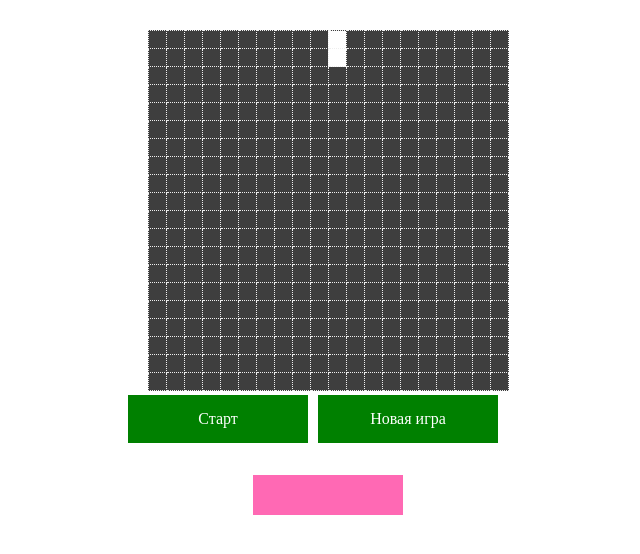
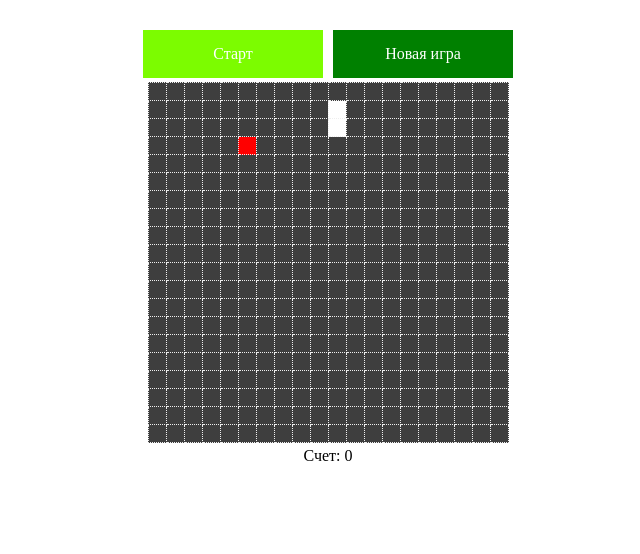
Before and after one commit to alimbaeva/Lesson7-Snacke, a plain HTML site: page index.html in a window 1280 px wide. Both pictures are taken after a click on the element "Старт". Shown: the whole page, without its empty margins (312-952 px from the left). Drawn offline with Linux system fonts and the light colour scheme.

Commit message:
chaindge code

```diff
--- a/index.html
+++ b/index.html
@@ -11,12 +11,15 @@
 
 <body>
     <div class="wrap">
+
+        <div class="buttons">
+            <div class='snake-start'>Старт</div>
+            <div class='snake-renew'>Новая игра</div>
+        </div>
         <div id="snake-field"></div>
-        <div id="buttons">
-            <div id='snake-start'>Старт</div>
-            <div id='snake-renew'>Новая игра</div>
+        <div class="score">
+            <span class="score-text">Счет: </span><span class="score-point"></span>
         </div>
-        <h3 class='count'></h3>
     </div>
     <script src="script.js"></script>
 </body>
--- a/script.js
+++ b/script.js
@@ -1,115 +1,120 @@
-//Глобальные переменные т.е неполноценные константы, потому что мы ее будем переопределять
-var FIELD_SIZE_X = 20; //строки
-var FIELD_SIZE_Y = 20; //столбцы
-var SNAKE_SPEED = 200;//Интервал между премещениями змейки(как часто змейка будет менять кординаты) т.е скорость змейки
-var snake = [];// сама змейка
-var direction = 'y+';//направление движение змейки вверх
-var gameIsRunning = false;//запущена ли игра(пока нет-false)
-var snake_timer;//таймер змейки
-var food_timer; //таймер для еды(появление корма)
-var score = 0;//результат (счет игры - сколько корма съела змея)
-var bomb_timer;// таймер бомбы
+// Глобальные переменные:
+var FIELD_SIZE_X = 20;
+var FIELD_SIZE_Y = 20;
+var SNAKE_SPEED = 100;      // Интервал между перемещениями змейки
+var FOOD_SPEED = 5000;      // Интервад между созданием еды
+var PROBLEM_SPEED = 5000;   // интервал межуд созданием проблем =)
+var snake = [];             // Сама змейка
+var direction = 'y+';        // Направление движения змейки
+var gameIsRunning = false;  // Запущена ли игра
+var snake_timer;            // Таймер змейки
+var food_timer;             // Таймер еды
+var problem_timer;          // Таймер проблем
+var score = 0;              // Результат
+var btnStart = document.getElementsByClassName('snake-start')[0];  //кнопка старта;
+var btnRenew = document.getElementsByClassName('snake-renew')[0];   //кнопка рестарта
+var points = document.getElementsByClassName('score-point')[0];     //показатель счет
 
 function init() {
-    prepareGameField(); //Гнерация поля
+    prepareGameField(); // Генерация поля
+    points.innerHTML = score;
     var wrap = document.getElementsByClassName('wrap')[0];
-    //подогняем размар контейнера под игровое поле
-
-    /*
-    if (16 * (FIELD_SIZE_X + 1) <380) {
+    // Подгоняем размер контейнера под игровое поле
+    if (16 * (FIELD_SIZE_X + 1) < 380) {
         wrap.style.width = '380px';
     }
     else {
-        wrap.style.width = (16 * (FIELD_SIZE_X + 1)).toSring() + 'px';
+        wrap.style.width = (16 * (FIELD_SIZE_X + 1)).toString() + 'px';
     }
-    */
 
-    wrap.style.width = '400px';
     // События кнопок Старт и Новая игра
-    document.getElementById('snake-start').addEventListener('click', startGame);
-    document.getElementById('snake-renew').addEventListener('click', refreshGame);
+    btnStart.addEventListener('click', startGame);
+    btnRenew.addEventListener('click', refreshGame);
 
     // Отслеживание клавиш клавиатуры
     addEventListener('keydown', changeDirection);
 }
 
-/*
-функция генерация игрового поля
+/**
+ * Функция генерации игрового поля
  */
 function prepareGameField() {
-    // создаем таблицу
+    // Создаём таблицу
     var game_table = document.createElement('table');
-    game_table.setAttribute('class', 'game-table ');
+    game_table.setAttribute('class', 'game-table');
 
-    //Генерация ячеек игровой таблицы
-    for (var i = 0; i < FIELD_SIZE_X; i++) {
-        //Создание строки
+    // Генерация ячеек игровой таблицы
+    for (var i = 0; i < FIELD_SIZE_Y; i++) {
+        // Создание строки
         var row = document.createElement('tr');
         row.className = 'game-table-row row-' + i;
 
-        for (var j = 0; j < FIELD_SIZE_Y; j++) {
-            //создание ячеек
+        for (var j = 0; j < FIELD_SIZE_X; j++) {
+            // Создание ячейки
             var cell = document.createElement('td');
             cell.className = 'game-table-cell cell-' + i + '-' + j;
 
             row.appendChild(cell); // Добавление ячейки
         }
-        game_table.appendChild(row); //Добавление строки
+        game_table.appendChild(row); // Добавление строки
     }
-    document.getElementById('snake-field').appendChild(game_table); //добавление таблицы
+
+    document.getElementById('snake-field').appendChild(game_table); // Добавление таблицы
 }
 
 /**
- * Cтарт игры
+ * Старт игры
  */
 function startGame() {
+    if (!gameIsRunning) {
         gameIsRunning = true;
-    respawn(); // создали змейку
-
-    snake_timer = setInterval(move, SNAKE_SPEED); // каждые 200мс запускае фун-ю move
-    setTimeout(createFood, 5000);
-    bomb_timer = setInterval(createBomb, 6000);//каждые 250мс появляется бомба
+        btnStart.className = "snake-start-nonactive";
+        createFood();
+        respawn();
+        snake_timer = setInterval(move, SNAKE_SPEED);
+        food_timer = setInterval(createFood, FOOD_SPEED);
+        problem_timer = setInterval(createProblem, PROBLEM_SPEED);
+    }
 }
 
 /**
- * функция расположения змейки на игровом поле
+ * Функция расположения змейки на игровом поле
  */
+function respawn() {
+    // Змейка - массив td
+    // Стартовая длина змейки = 2
 
-function respawn() {
-    //змейка - массив td
-    //Стартовая длина змейки=2
-
-    // respawn змейки из центра
+    // Respawn змейки из центра
     var start_coord_x = Math.floor(FIELD_SIZE_X / 2);
     var start_coord_y = Math.floor(FIELD_SIZE_Y / 2);
 
-    // хвост змейки
-    var snake_tail = document.getElementsByClassName('cell-' + start_coord_y + '-' + start_coord_x)[0];
+    // Голова змейки
+    var snake_head = document.getElementsByClassName('cell-' + start_coord_y + '-' + start_coord_x)[0];
+    snake_head.setAttribute('class', snake_head.getAttribute('class') + ' snake-unit');
+    // Тело змейки
+    var snake_tail = document.getElementsByClassName('cell-' + (start_coord_y - 1) + '-' + start_coord_x)[0];
     snake_tail.setAttribute('class', snake_tail.getAttribute('class') + ' snake-unit');
-    //голова змейки
-    var snake_head = document.getElementsByClassName('cell-' + (start_coord_y - 1) + '-' + start_coord_x)[0];
-    snake_head.setAttribute('class', snake_head.getAttribute('class') + ' snake-unit');
 
+    snake.push(snake_head);
     snake.push(snake_tail);
-    snake.push(snake_head);
+    points.innerHTML = score;
 }
 
-/*
-движение змейки
+/**
+ * Движение змейки
  */
-
 function move() {
-    //consol.log('move'.direection);
+    //console.log('move',direction);
     // Сборка классов
     var snake_head_classes = snake[snake.length - 1].getAttribute('class').split(' ');
 
-    // сдвиг головы
+    // Сдвиг головы
     var new_unit;
-    var snake_coords = snake_head_classes[1].split('-');//преобразовали строкув массив
+    var snake_coords = snake_head_classes[1].split('-');
     var coord_y = parseInt(snake_coords[1]);
     var coord_x = parseInt(snake_coords[2]);
 
-    //Определяем новую точку
+    // Определяем новую точку
     if (direction == 'x-') {
         new_unit = document.getElementsByClassName('cell-' + (coord_y) + '-' + (coord_x - 1))[0];
     }
@@ -123,43 +128,79 @@ function move() {
         new_unit = document.getElementsByClassName('cell-' + (coord_y + 1) + '-' + (coord_x))[0];
     }
 
+    if (new_unit === undefined) {
+        new_unit = headTeleport(coord_y, coord_x);
+    }
 
-    //Проверки
+    if (!haveFood(new_unit)) {
+        // Находим хвост
+        var removed = snake.splice(0, 1)[0];
+        var classes = removed.getAttribute('class').split(' ');
+
+        // удаляем хвост
+        removed.setAttribute('class', classes[0] + ' ' + classes[1]);
+    }
+    else {
+        if (SNAKE_SPEED > 50) {
+            SNAKE_SPEED -= 20;
+            clearInterval(snake_timer);
+            snake_timer = setInterval(move, SNAKE_SPEED);
+        }
+    }
+
+
+    // Проверки:
     // 1) new_unit не часть змейки
-    // 2) Змейка не ушла за границу поля
-    // console.log(new_unit);
-    if (!isSnakeUnit(new_unit) && new_unit != undefined) {
+    // 2) не врезались в препятствие
+    if (!isSnakeUnit(new_unit) && pathClear(new_unit)) {
         // Добавление новой части змейки
         new_unit.setAttribute('class', new_unit.getAttribute('class') + ' snake-unit');
         snake.push(new_unit);
 
-        //Проверяем, надо ли убрать чвост
-        if (!haveFood(new_unit)) {
-            //Находим чвост
-            var removed = snake.splice(0, 1)[0];
-            var classes = removed.getAttribute('class').split(' ');
-
-            //удаляем хвост
-            removed.setAttribute('class', classes[0] + ' ' + classes[1]);
-            // removed.classlist.remove('snake-unit');
-        }
-        // Если попал в бомбу то игра завершается
-        if (haveBomb(new_unit)) {
-            finishTheGame();
-
-        }
+        // Проверяем, надо ли убрать хвост
     }
     else {
         finishTheGame();
     }
 }
 
-/*
+
+function headTeleport(coord_y, coord_x) {
+    var unit;
+    if (direction == 'x-') {
+        unit = document.getElementsByClassName('cell-' + (coord_y) + '-' + (FIELD_SIZE_X - 1))[0];
+    }
+    else if (direction == 'x+') {
+        unit = document.getElementsByClassName('cell-' + (coord_y) + '-' + (0))[0];
+    }
+    else if (direction == 'y+') {
+        unit = document.getElementsByClassName('cell-' + (FIELD_SIZE_Y - 1) + '-' + (coord_x))[0];
+    }
+    else if (direction == 'y-') {
+        unit = document.getElementsByClassName('cell-' + (0) + '-' + (coord_x))[0];
+    }
+    return unit;
+}
+
+/**
+ * Функция проверки, не врезались ли мы в преграду
+ * @param unit
+ */
+function pathClear(unit) {
+    var check = false;
+
+    var unit_classes = unit.getAttribute('class').split(' ');
+    if (!unit_classes.includes('problem-unit')) {
+        check = true;
+    }
+    return check;
+}
+
+/**
  * Проверка на змейку
  * @param unit
  * @returns {boolean}
  */
-
 function isSnakeUnit(unit) {
     var check = false;
 
@@ -168,36 +209,33 @@ function isSnakeUnit(unit) {
     }
     return check;
 }
-/*
-проверка на еду
-@param unit
-@returns {boolean}
+/**
+ * проверка на еду
+ * @param unit
+ * @returns {boolean}
  */
 function haveFood(unit) {
     var check = false;
 
     var unit_classes = unit.getAttribute('class').split(' ');
 
-    // если еда
+    // Если еда
     if (unit_classes.includes('food-unit')) {
         check = true;
         createFood();
         score++;
-        var elem = document.getElementsByClassName('count');
-        // var textElem = document.createTextNode('Ваша очко ' + score);
-        elem[0].innerHTML = ('Ваша очко ' + score);
+        points.innerHTML = score;
     }
     return check;
 }
 
-/*
-Создание еды
+/**
+ * Создание еды
  */
-
 function createFood() {
     var foodCreated = false;
 
-    while (!foodCreated) {//пока еду не создали
+    while (!foodCreated) {
         // рандом
         var food_x = Math.floor(Math.random() * FIELD_SIZE_X);
         var food_y = Math.floor(Math.random() * FIELD_SIZE_Y);
@@ -205,84 +243,67 @@ function createFood() {
         var food_cell = document.getElementsByClassName('cell-' + food_y + '-' + food_x)[0];
         var food_cell_classes = food_cell.getAttribute('class').split(' ');
 
-        //проверка на змеку
-        if (!food_cell_classes.includes('snake_unit')) {
+        // проверка на змейку
+        if (!food_cell_classes.includes('snake-unit') && !food_cell_classes.includes('problem-unit')) {
             var classes = '';
             for (var i = 0; i < food_cell_classes.length; i++) {
                 classes += food_cell_classes[i] + ' ';
             }
+
             food_cell.setAttribute('class', classes + 'food-unit');
             foodCreated = true;
         }
-
     }
 }
 
-//  содаем бомбочки
+/**problem-unit
+ * Функция созданяи препятствий-проблем для нашей змейки
+ */
+function createProblem() {
+    var problemCreated = false;
 
-function createBomb() {
-    var bombCreated = false;
+    while (!problemCreated) {
+        // рандом
+        var problem_x = Math.floor(Math.random() * FIELD_SIZE_X);
+        var problem_y = Math.floor(Math.random() * FIELD_SIZE_Y);
 
-    while (!bombCreated) {//пока еду не создали
-        // рандом
-        var bomb_x = Math.floor(Math.random() * FIELD_SIZE_X);
-        var bomb_y = Math.floor(Math.random() * FIELD_SIZE_Y);
+        var problem_cell = document.getElementsByClassName('cell-' + problem_y + '-' + problem_x)[0];
+        var problem_cell_classes = problem_cell.getAttribute('class').split(' ');
 
-        var bomb_cell = document.getElementsByClassName('cell-' + bomb_y + '-' + bomb_x)[0];
-        var bomb_cell_classes = bomb_cell.getAttribute('class').split(' ');
-
-        //проверка на змеку
-        if (!bomb_cell_classes.includes('snake_unit')) {
+        // проверка на змейку
+        if (!problem_cell_classes.includes('snake-unit') && !problem_cell_classes.includes('food-unit')) {
             var classes = '';
-            for (var i = 0; i < bomb_cell_classes.length; i++) {
-                classes += bomb_cell_classes[i] + ' ';
+            for (var i = 0; i < problem_cell_classes.length; i++) {
+                classes += problem_cell_classes[i] + ' ';
             }
-            bomb_cell.setAttribute('class', classes + 'bomb-unit');
-            // bomb_cell.classList('.bomb-unit');
-            bombCreated = true;
+            problem_cell.setAttribute('class', classes + 'problem-unit');
+            problemCreated = true;
         }
-
     }
 }
 
-// проверяем не в бомбочке ли
-
-function haveBomb(unit) {
-    var check = false;
-
-    var unit_classes = unit.getAttribute('class').split(' ');
-
-    // если бомба
-    if (unit_classes.includes('bomb-unit')) {
-        check = true;
-        finishTheGame;
-    }
-    return check;
-}
-
-/*
-Изменение направления движения змейки
-@param e - событие
+/**
+ * Изменение направления движения змейки
+ * @param e - событие
  */
 function changeDirection(e) {
-    console.log(e);
     switch (e.keyCode) {
-        case 37: //клавиша влево
+        case 37: // Клавиша влево
             if (direction != 'x+') {
                 direction = 'x-'
             }
             break;
-        case 38: //клавиша вверх
+        case 38: // Клавиша вверх
             if (direction != 'y-') {
                 direction = 'y+'
             }
             break;
-        case 39: //клавиша вправо
+        case 39: // Клавиша вправо
             if (direction != 'x-') {
                 direction = 'x+'
             }
             break;
-        case 40: //клавиша вниз
+        case 40: // Клавиша вниз
             if (direction != 'y+') {
                 direction = 'y-'
             }
@@ -290,24 +311,23 @@ function changeDirection(e) {
     }
 }
 
-/*
-Функция завершения игры
+/**
+ * Функция завершения игры
  */
 function finishTheGame() {
     gameIsRunning = false;
     clearInterval(snake_timer);
-    clearInterval(bomb_timer);// останавливаем таймер бомбы
+    clearInterval(food_timer);
+    clearInterval(problem_timer);
     alert('Вы проиграли! Ваш результат: ' + score.toString());
-
 }
 
-/*
-Новая игра
+/**
+ * Новая игра
  */
-
 function refreshGame() {
     location.reload();
 }
 
-//Инициализация
-window.onload = init
+// Инициализация
+window.onload = init;
--- a/style.css
+++ b/style.css
@@ -1,7 +1,7 @@
 #snake-field{
     display: inline-block;
 }
-#snake-renew, #snake-start{
+.snake-renew, .snake-start, .snake-start-nonactive {
     width: 150px;
     padding: 15px;
     color: white;
@@ -9,7 +9,13 @@
     text-align: center;
     cursor: pointer;
     float: left;
+}
+.snake-start, .snake-start-nonactive {
     margin-right: 10px;
+}
+
+.snake-start-nonactive{
+    background-color: lawngreen;
 }
 .game-table{
     border-collapse: collapse;
@@ -31,7 +37,7 @@ td.game-table-cell{
     background-color: red;
 }
 
-.bomb-unit{
+.problem-unit{
     background-color: rgb(230, 226, 16);
 }
 .buttons{
@@ -42,9 +48,3 @@ td.game-table-cell{
     margin: 30px auto 0;
     text-align: center;
 }
-.count {
-    width: 150px;
-    height: 40px;
-    background-color: hotpink;
-    margin: 80px auto;
-}
```
Lines whose indentation alone changed are shown as unchanged.
